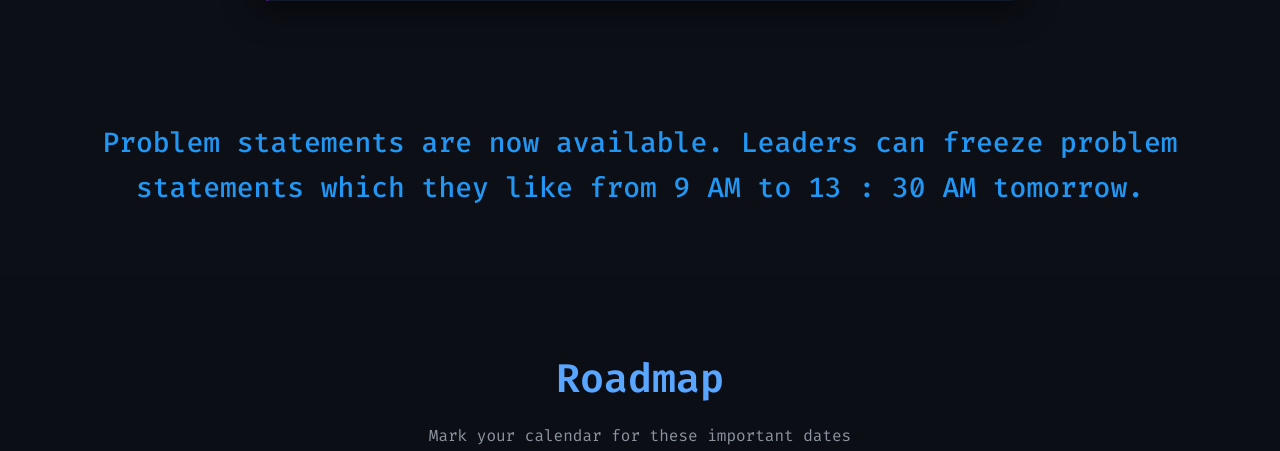
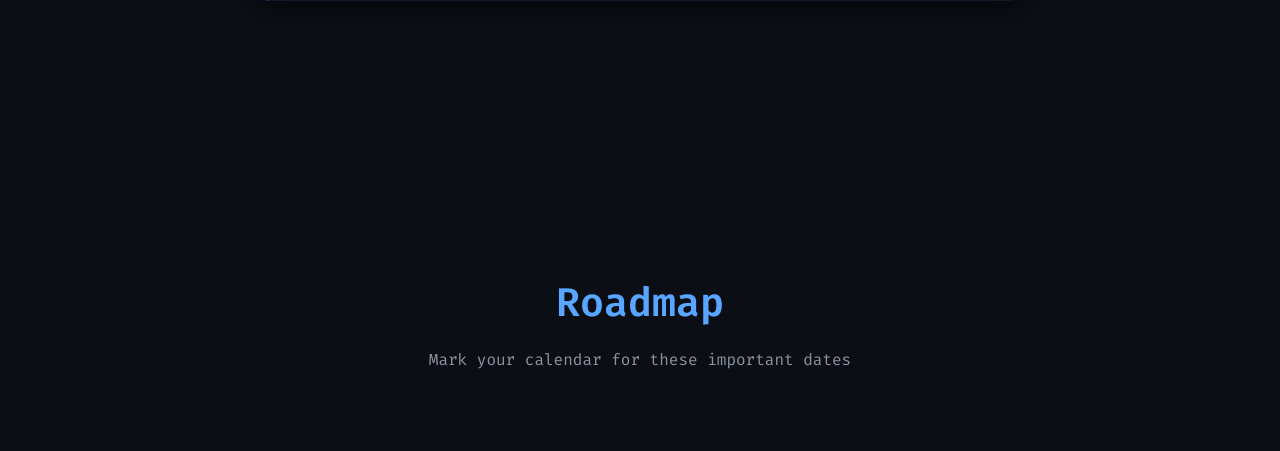
Before and after one commit to MKGandhi05/CyberSprint, a Django app: page / in a window 1280 px wide. Shown: the part 3204-3655 px from the top of the page. Run offline with Django 5.2, Linux system fonts and the light colour scheme; data that the repository does not hold is empty.

Commit message:
Version 2.0

```diff
--- a/CyberSprint/web/templates/index.html
+++ b/CyberSprint/web/templates/index.html
@@ -674,9 +674,7 @@
                 </div>
 
             </div>
-            <div class="theme-release-info">
-                <p>Problem statements are now available. Leaders can freeze problem statements which they like from 9 AM to 13 : 30 AM tomorrow.</p>
-            </div>
+
             <style>
             /* Theme Coverflow Styling */
             .challenge-themes-section {
```
